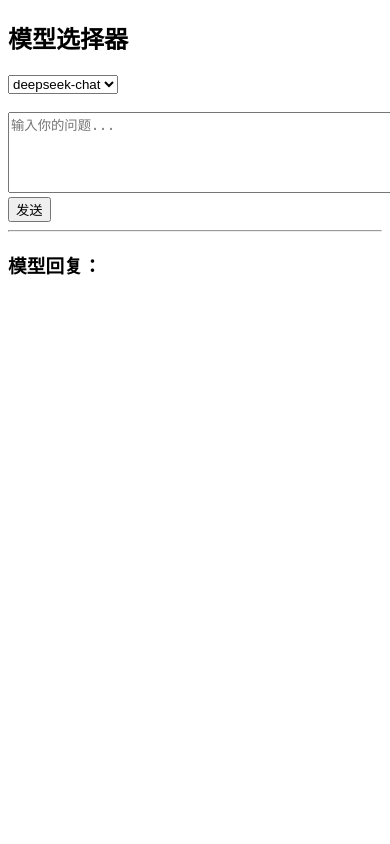
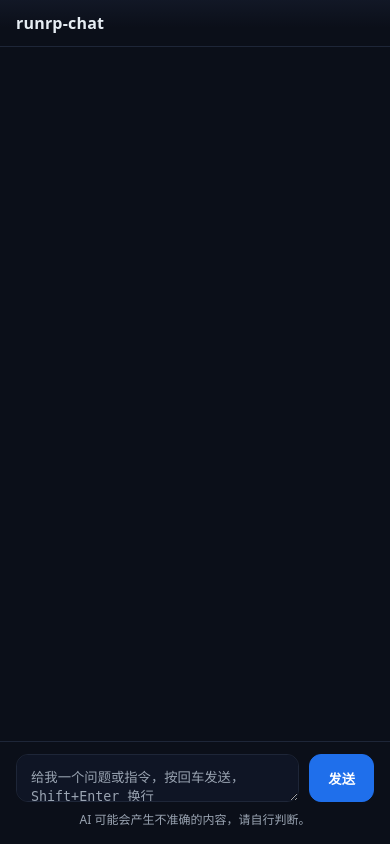
Before and after one commit to cangliangxyx/runrp-chat, a FastAPI app: page / in a window 390 px wide; the page is wider, and only the part inside the window is pictured. Run offline with FastAPI, Linux system fonts and the light colour scheme.

Commit message:
v1.0.1 修改index.html展示风格，基本框架

```diff
--- a/static/script.js
+++ b/static/script.js
@@ -1,22 +1,69 @@
-document.getElementById("chat-form").addEventListener("submit", async function (e) {
+(function () {
+  const form = document.getElementById("chat-form");
+  const modelSel = document.getElementById("model");
+  const promptEl = document.getElementById("prompt");
+  const messagesEl = document.getElementById("messages");
+  const sendBtn = form.querySelector('button[type="submit"]');
+
+  // 创建一条消息气泡（不显示 AI/你 文本，不显示头像）
+  function createMessage(role, text = "") {
+    const wrap = document.createElement("div");
+    wrap.className = `msg ${role}`;
+
+    const bubble = document.createElement("div");
+    bubble.className = "bubble";
+    bubble.textContent = text || "";
+
+    wrap.appendChild(bubble);
+    messagesEl.appendChild(wrap);
+    return { wrap, bubble };
+  }
+
+  function scrollToBottom() {
+    requestAnimationFrame(() => {
+      messagesEl.scrollTop = messagesEl.scrollHeight;
+      window.scrollTo({ top: document.body.scrollHeight, behavior: "smooth" });
+    });
+  }
+
+  // Enter 发送 / Shift+Enter 换行
+  promptEl.addEventListener("keydown", (e) => {
+    if (e.key === "Enter" && !e.shiftKey) {
       e.preventDefault();
-  const model = document.getElementById("model").value;
-  const prompt = document.getElementById("prompt").value;
-  const responseEl = document.getElementById("response");
-  responseEl.textContent = "";
+      form.requestSubmit();
+    }
+  });
 
+  form.addEventListener("submit", async function (e) {
+    e.preventDefault();
+
+    const model = modelSel.value;
+    const prompt = promptEl.value.trim();
+    if (!prompt) return;
+
+    // 1) 渲染用户气泡，清空输入框
+    createMessage("user", prompt);
+    scrollToBottom();
+    promptEl.value = "";
+
+    // 2) 预创建助手气泡，流式写入
+    const assistant = createMessage("assistant", "");
+    scrollToBottom();
+
+    // 3) 发送请求
     const formData = new FormData();
     formData.append("model", model);
     formData.append("prompt", prompt);
 
+    sendBtn.disabled = true;
+    promptEl.disabled = true;
+
     try {
-    const resp = await fetch("/chat", {
-      method: "POST",
-      body: formData
-    });
+      const resp = await fetch("/chat", { method: "POST", body: formData });
 
-    if (!resp.ok) {
-      responseEl.textContent = `错误: ${resp.status} ${resp.statusText}`;
+      if (!resp.ok || !resp.body) {
+        assistant.bubble.textContent = `错误: ${resp.status} ${resp.statusText}`;
+        scrollToBottom();
         return;
       }
 
@@ -27,11 +74,17 @@
         const { value, done } = await reader.read();
         if (done) break;
 
-      // 直接解码文本内容，不需要解析 JSON
         const chunk = decoder.decode(value, { stream: true });
-      responseEl.textContent += chunk;
+        assistant.bubble.textContent += chunk;
+        scrollToBottom();
       }
     } catch (error) {
-    responseEl.textContent = `请求失败: ${error.message}`;
+      assistant.bubble.textContent = `请求失败: ${error.message}`;
+      scrollToBottom();
+    } finally {
+      sendBtn.disabled = false;
+      promptEl.disabled = false;
+      promptEl.focus();
     }
   });
+})();
--- /dev/null
+++ b/static/style.css
@@ -0,0 +1,172 @@
+:root {
+  --bg: #0b0f19;
+  --panel: #0f1525;
+  --muted: #9aa4b2;
+  --text: #e6edf3;
+  --border: #1e2638;
+  --user-bubble: #1b253b;
+  --ai-bubble: #131b2e;
+  --btn: #1f6feb;
+  --btn-hover: #2b77f0;
+}
+
+* { box-sizing: border-box; }
+
+html, body {
+  height: 100%;
+  margin: 0;
+  background: var(--bg);
+  color: var(--text);
+  font-family: ui-sans-serif, system-ui, -apple-system, Segoe UI, Roboto, Helvetica, Arial, "Apple Color Emoji", "Segoe UI Emoji";
+}
+
+.app {
+  display: grid;
+  grid-template-rows: auto 1fr auto;
+  height: 100dvh;
+}
+
+/* 顶部栏 */
+.topbar {
+  display: flex;
+  align-items: center;
+  justify-content: space-between;
+  gap: 12px;
+  padding: 12px 16px;
+  border-bottom: 1px solid var(--border);
+  background: linear-gradient(180deg, rgba(122,162,247,0.06), transparent 60%);
+}
+
+.brand { font-weight: 600; letter-spacing: 0.2px; }
+
+.controls { display: flex; align-items: center; gap: 8px; }
+
+.model-label { font-size: 12px; color: var(--muted); }
+
+.model-select {
+  appearance: none;
+  background: var(--panel);
+  color: var(--text);
+  border: 1px solid var(--border);
+  border-radius: 8px;
+  padding: 8px 12px;
+  min-width: 180px;
+}
+
+/* 主体对话区 */
+.main { overflow: auto; }
+
+.chat-container {
+  max-width: 800px;
+  margin: 0 auto;
+  padding: 16px 16px 120px; /* 预留底部输入区高度 */
+}
+
+.chat-messages {
+  display: flex;
+  flex-direction: column;
+  gap: 14px;
+  min-height: 60vh;
+  overflow-anchor: auto;
+}
+
+/* 单条消息：左右交替布局（无头像、无角色标签） */
+.msg {
+  display: flex;
+  width: 100%;
+}
+
+.msg .bubble {
+  max-width: min(72ch, 85%);
+  padding: 12px 14px;
+  border-radius: 14px;
+  border: 1px solid var(--border);
+  white-space: pre-wrap;
+  word-break: break-word;
+  line-height: 1.7;
+}
+
+/* 用户消息靠右，右侧圆角更圆润 */
+.msg.user { justify-content: flex-end; }
+.msg.user .bubble {
+  background: var(--user-bubble);
+  border-top-right-radius: 6px;
+  border-top-left-radius: 16px;
+  border-bottom-right-radius: 6px;
+  border-bottom-left-radius: 16px;
+}
+
+/* 助手消息靠左，左侧圆角更圆润 */
+.msg.assistant { justify-content: flex-start; }
+.msg.assistant .bubble {
+  background: var(--ai-bubble);
+  border-top-left-radius: 6px;
+  border-top-right-radius: 16px;
+  border-bottom-left-radius: 6px;
+  border-bottom-right-radius: 16px;
+}
+
+/* 底部输入栏 */
+.bottombar {
+  position: sticky;
+  bottom: 0;
+  width: 100%;
+  background: linear-gradient(0deg, var(--bg), rgba(11,15,25,0.7));
+  border-top: 1px solid var(--border);
+  padding: 12px 16px 16px;
+}
+
+.chat-form {
+  max-width: 800px;
+  margin: 0 auto;
+  display: grid;
+  grid-template-columns: 1fr auto;
+  gap: 10px;
+  align-items: end;
+}
+
+#prompt {
+  width: 100%;
+  min-height: 48px;
+  max-height: 200px;
+  resize: vertical;
+  padding: 12px 14px;
+  border-radius: 12px;
+  border: 1px solid var(--border);
+  background: var(--panel);
+  color: var(--text);
+  outline: none;
+}
+
+#prompt::placeholder { color: var(--muted); }
+
+.send-btn {
+  height: 48px;
+  padding: 0 18px;
+  border: 1px solid var(--btn);
+  background: var(--btn);
+  color: white;
+  border-radius: 12px;
+  cursor: pointer;
+  font-weight: 600;
+}
+
+.send-btn:hover {
+  background: var(--btn-hover);
+  border-color: var(--btn-hover);
+}
+
+.hint {
+  max-width: 800px;
+  margin: 8px auto 0;
+  font-size: 12px;
+  color: var(--muted);
+  text-align: center;
+}
+
+/* 自适应 */
+@media (max-width: 640px) {
+  .controls { display: none; }
+  .chat-container { padding: 12px 12px 120px; }
+  .msg .bubble { max-width: 92%; }
+}
--- a/templates/index.html
+++ b/templates/index.html
@@ -1,26 +1,50 @@
 <!DOCTYPE html>
-<html>
+<html lang="zh-CN">
 <head>
   <meta charset="utf-8">
-  <title>Chat with Models</title>
-  <script src="static/script.js" defer></script>
+  <title>runrp-chat</title>
+  <meta name="viewport" content="width=device-width, initial-scale=1" />
+  <link rel="stylesheet" href="/static/style.css" />
+  <script src="/static/script.js" defer></script>
 </head>
 <body>
-  <h2>模型选择器</h2>
-  <form id="chat-form">
-    <select id="model" name="model">
-      {% for m in models %}
-        <option value="{{ m }}">{{ m }}</option>
-      {% endfor %}
-    </select>
-    <br><br>
-    <textarea name="prompt" id="prompt" rows="5" cols="60" placeholder="输入你的问题..."></textarea>
-    <br>
-    <button type="submit">发送</button>
-  </form>
+  <div class="app">
+    <!-- 顶部栏 -->
+    <header class="topbar">
+      <div class="brand">runrp-chat</div>
+      <div class="controls">
+        <label class="model-label" for="model">模型</label>
+        <select id="model" name="model" class="model-select">
+          {% for m in models %}
+            <option value="{{ m }}">{{ m }}</option>
+          {% endfor %}
+        </select>
+      </div>
+    </header>
 
-  <hr>
-  <h3>模型回复：</h3>
-  <pre id="response"></pre>
+    <!-- 主体：对话区 -->
+    <main class="main">
+      <div class="chat-container">
+        <!-- 历史对话列表 -->
+        <div id="messages" class="chat-messages" aria-live="polite" aria-atomic="false"></div>
+        <!-- 为兼容旧脚本/接口的保留元素（不再直接使用），由脚本动态填充 -->
+        <pre id="response" style="display:none;"></pre>
+      </div>
+    </main>
+
+    <!-- 底部输入栏 -->
+    <footer class="bottombar">
+      <form id="chat-form" class="chat-form">
+        <textarea
+          name="prompt"
+          id="prompt"
+          rows="1"
+          placeholder="给我一个问题或指令，按回车发送，Shift+Enter 换行"
+        ></textarea>
+        <button type="submit" class="send-btn">发送</button>
+      </form>
+      <div class="hint">AI 可能会产生不准确的内容，请自行判断。</div>
+    </footer>
+  </div>
 </body>
 </html>
```
Also changed, not shown: readme.md (added). Lines whose indentation alone changed are shown as unchanged.
